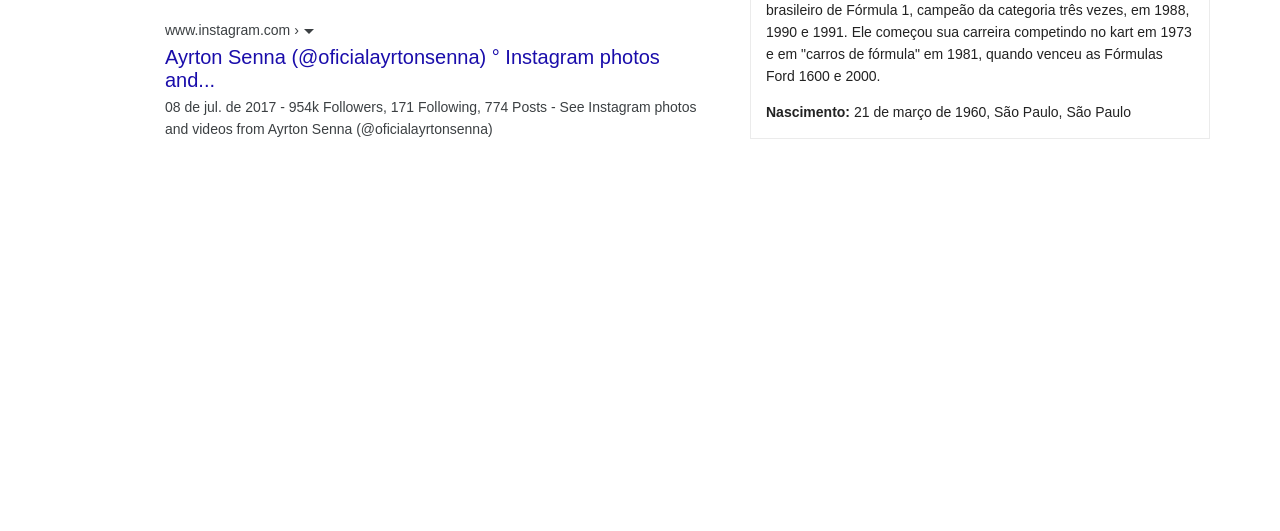
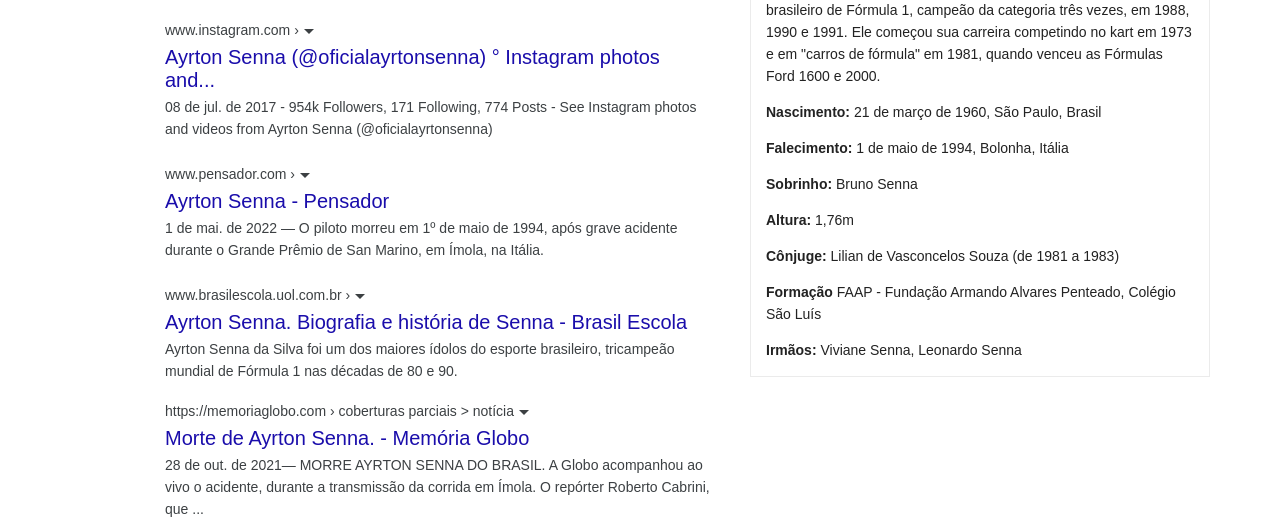
Before and after one commit to PedroDeVvV/google_search_interface, a plain HTML site: page index.html in a window 1280 px wide. Shown: the part 490-1021 px from the top of the page. Before the commit the page ends 800 px from the top, so only its background shows below. Drawn offline with Linux system fonts and the light colour scheme.

Commit message:
README.md

```diff
--- a/index.html
+++ b/index.html
@@ -55,7 +55,7 @@
                         <li><a href="#">Mclaren MP4/4 &#183;</a></li>
                         <li><a href="#">Memorial a Ayrton Senna &#183;</a></li>
                         <li><a href="#">Títulos de Ayrton Senna &#183;</a></li>
-                        <li><a href="#">Williams</a></li>
+                        <li><a href="#">Williams&#183;</a></li>
                     </ul>
                 </div>
             </div>
@@ -73,6 +73,29 @@
                 <p class="search-result-desc"><span class="result-date">08 de jul. de 2017 -</span> 954k Followers, 171
                     Following, 774 Posts - See Instagram photos and videos from Ayrton Senna (@oficialayrtonsenna)</p>
             </div>
+            <div class="search-result-box">
+                <a class="ref-link" href="#">www.pensador.com › <span class="triangle"></span></a>
+                <a class="main-link" href="#">Ayrton Senna - Pensador</a>
+                <p class="search-result-desc"><span class="result-date">1 de mai. de 2022</span> — O piloto morreu em
+                    1º de maio de 1994, após grave acidente durante o Grande Prêmio de San Marino, em Ímola, na Itália.
+                </p>
+            </div>
+            <div class="search-result-box">
+                <a class="ref-link" href="#">www.brasilescola.uol.com.br › <span class="triangle"></span></a>
+                <a class="main-link" href="#">Ayrton Senna. Biografia e história de Senna - Brasil Escola</a>
+                <p class="search-result-desc"><span class="result-date"></span>Ayrton Senna da Silva
+                    foi um dos maiores ídolos do esporte brasileiro, tricampeão mundial de Fórmula 1 nas décadas de 80 e
+                    90.
+                </p>
+                <div class="search-result-box">
+                    <a class="ref-link" href="#">https://memoriaglobo.com › coberturas parciais > notícia <span
+                            class="triangle"></span></a>
+                    <a class="main-link" href="#">Morte de Ayrton Senna. - Memória Globo</a>
+                    <p class="search-result-desc">28 de out. de 2021<span class="result-date"></span>— MORRE AYRTON
+                        SENNA DO BRASIL. A Globo acompanhou ao vivo o acidente, durante a transmissão da corrida em
+                        Ímola. O repórter Roberto Cabrini, que ...
+                    </p>
+                </div>
         </main>
         <aside>
             <div id="gallery-box">
@@ -90,12 +113,20 @@
             <div id="about-box">
                 <div id="name-box">
                     <h3 id="name">Ayrton Senna</h3>
-                    <p id="role">Ex-piloto</p>
+                    <p id="role">Piloto
+                    </p>
                 </div>
                 <p class="about-text">Ayrton Senna da Silva ONM ComRB CvMA OME foi um piloto brasileiro de Fórmula 1,
                     campeão da categoria três vezes, em 1988, 1990 e 1991. Ele começou sua carreira competindo no kart
                     em 1973 e em "carros de fórmula" em 1981, quando venceu as Fórmulas Ford 1600 e 2000.</p>
-                <p class="about-text"><span>Nascimento:</span> 21 de março de 1960, São Paulo, São Paulo</p>
+                <p class="about-text"><span>Nascimento:</span> 21 de março de 1960, São Paulo, Brasil</p>
+                <p class="about-text"><span>Falecimento:</span> 1 de maio de 1994, Bolonha, Itália</p>
+                <p class="about-text"><span>Sobrinho:</span> Bruno Senna</p>
+                <p class="about-text"><span>Altura:</span> 1,76m</p>
+                <p class="about-text"><span>Cônjuge:</span> Lilian de Vasconcelos Souza (de 1981 a 1983)</p>
+                <p class="about-text"><span>Formação</span> FAAP - Fundação Armando Alvares Penteado, Colégio São Luís
+                </p>
+                <p class="about-text"><span>Irmãos:</span> Viviane Senna, Leonardo Senna</p>
             </div>
         </aside>
     </div>
```
Also changed, not shown: .github/print.png (added), assets/css/style.css (line endings or trailing spaces), 1 other file.
